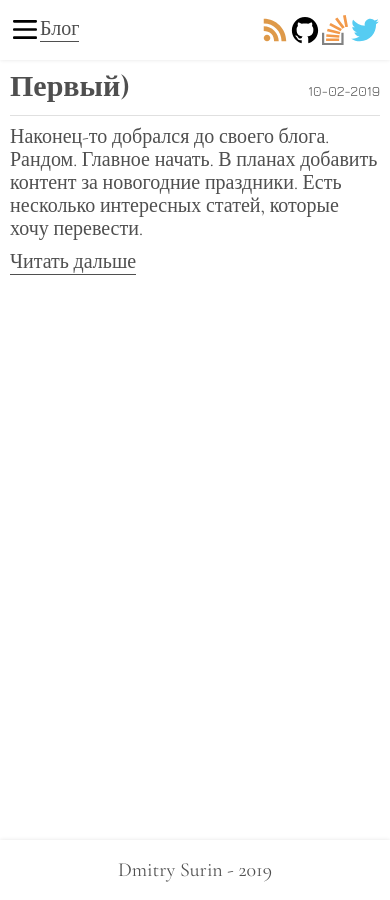
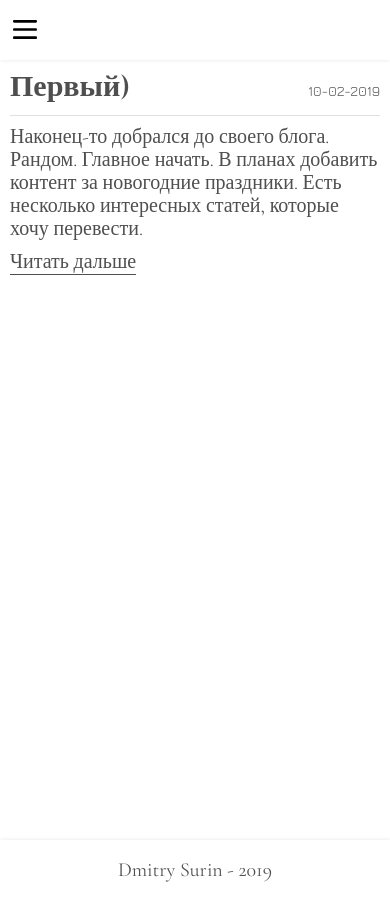
Before and after one commit to BedwaRe/blog, a Jekyll site: the page built from index.md, in a window 390 px wide. Built offline with Jekyll 4.4.1, drawn with Linux system fonts in a browser that asks for light colours; nearby versions of some CDN libraries.

Commit message:
Updated mobile version

```diff
--- a/_includes/header.html
+++ b/_includes/header.html
@@ -1,10 +1,11 @@
-<div class="overflow-menu">
-    <div class="overflow-menu__row" onclick="$('.overflow-menu').hide();$('.menu-button').show();">
-        <div class="overflow-menu__row-icon-column"><i class="icon-menu"></i></div>
-        <div class="overflow-menu__row-title-column logo"><img src="/assets/images/avatar.png" alt="Avatar"></div>
-        <div class="overflow-menu__row-icon-column"><i></i></div>
-    </div>
-    <div class="separator"></div>
+<header>
+    <!--onclick="$('.wrapper-menu').toggleClass('wrapper-menu-toggle');"-->
+    <div class="menu-button">
+        <label for="burger-menu">
+            <i class="icon-menu"></i>
+        </label>
+        <input type="checkbox" id="burger-menu">
+        <div class="wrapper-menu">
             {% for item in site.menu %}
             <div class="overflow-menu__row">
                 <div class="overflow-menu__row-icon-column"><i>●</i></div>
@@ -13,9 +14,7 @@
             </div>
             {% endfor %}
         </div>
-<header>
-    <div class="menu-button" onclick="$('.overflow-menu').show();$('.menu-button').hide();">
-        <i class="icon-menu"></i>
+        <!--onclick="$('.overflow-menu').toggleClass('hidden');$('.menu-button').toggleClass('hidden');"-->
     </div>
     <div class="header-left">
         <!--<a href="#1"><i class="icon-search"></i></a>-->
--- a/_sass/white.scss
+++ b/_sass/white.scss
@@ -7,7 +7,6 @@
   "white/components/base/section",
   "white/components/base/footer",
   // Components
-  "white/components/overflow-menu",
   "white/components/link",
   "white/components/icon",
   "white/components/code",
--- a/_sass/white/components/base/_header.scss
+++ b/_sass/white/components/base/_header.scss
@@ -1,7 +1,3 @@
-header .header-right, header .header-left {
-  display: none;
-}
-
 header {
   background: $white;
   height: $mobile-header-height;
@@ -16,7 +12,8 @@ header {
 
   .header-left, .header-right {
     flex-basis: 50%;
-    display: flex;
+    //display: flex;
+    display: none;
   }
 
   .header-left {
@@ -45,7 +42,31 @@ header {
     z-index: -1;
     box-shadow: 0 0 4px #e5e5e5;
   }
+
+  .icon-menu{
+    z-index: 12;
+  }
+
+  #burger-menu{
+    display: none;
+  }
+
+  .wrapper-menu{
+    position: absolute;
+    top: -200px;
+    left: 0;
+    right: 0;
+    z-index: -2;
+    background: white;
+    transition: top 700ms;
+    display: block;
+  }
+
+  #burger-menu:checked~ .wrapper-menu{
+    top: 60px;
+  }
 }
+
 
 /* MEDIA */
 // Styles for tablet
```
Lines whose indentation alone changed are shown as unchanged.
